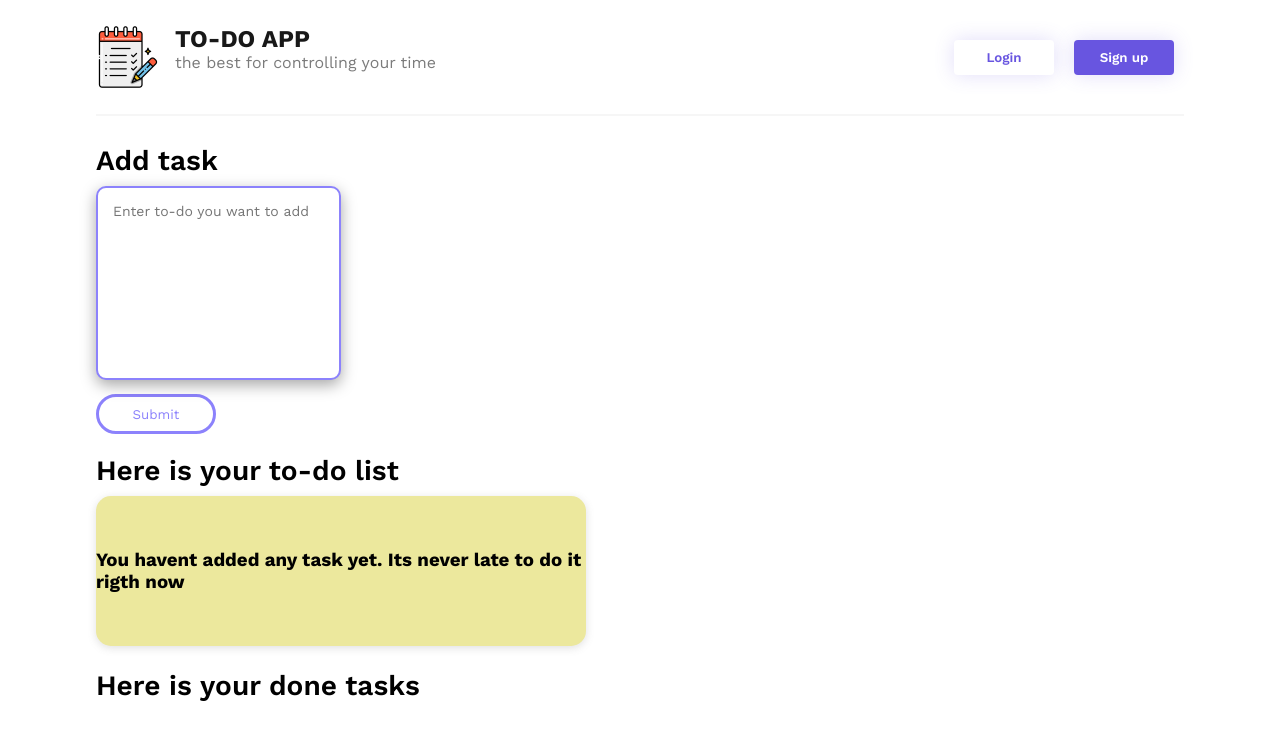
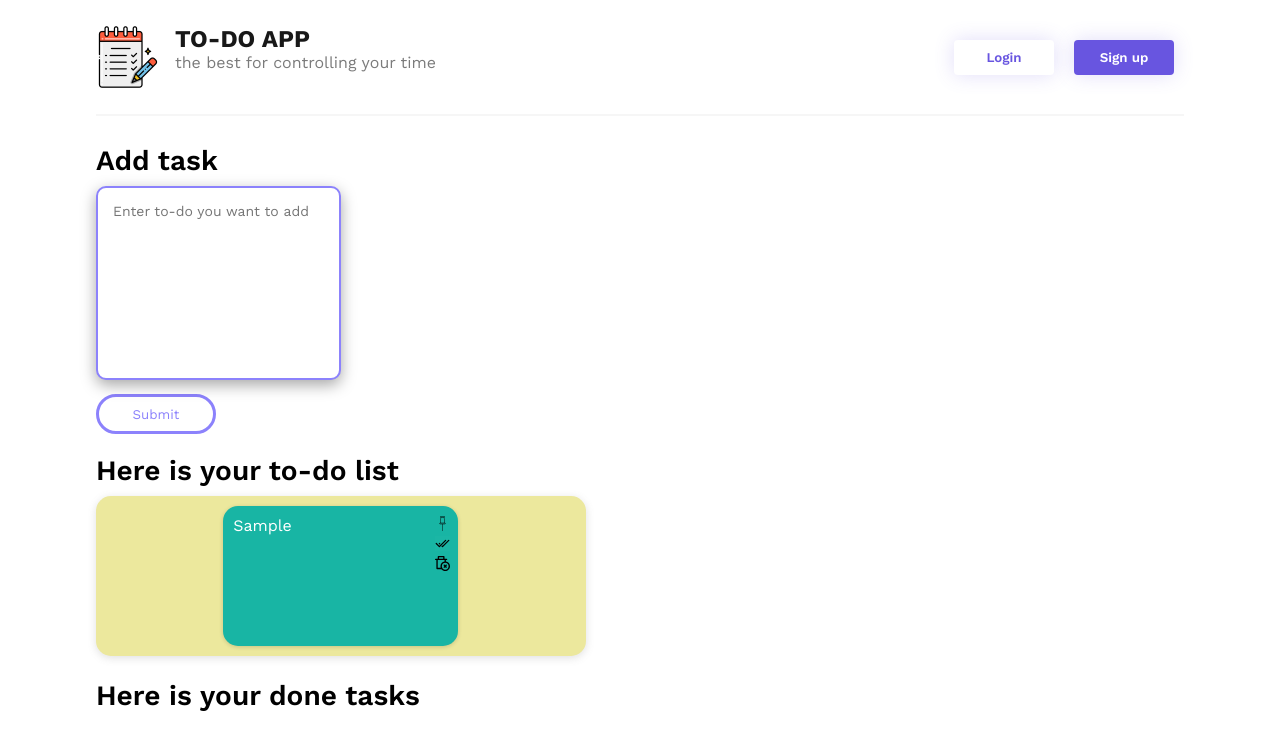
Before and after one commit to RemiixSp/todo-list, a React (Create React App) app: page / in a window 1280 px wide. Both pictures are taken after typing "Sample" into the empty fields and a click on the button "Submit". Shown: the top 750 px of the page. Built offline with nearby package versions, Linux system fonts and the light colour scheme.

Commit message:
refactor: :recycle: making svg button wrap

```diff
--- a/src/core/store/todo/index.tsx
+++ b/src/core/store/todo/index.tsx
@@ -5,8 +5,8 @@ import { getTasksFromLS } from '../../utils/getTasksFromLS';
 import { getPinOrUnpinTask, getFilteredTask } from './utils';
 
 const initialState: TodoState = {
-  listedTasks: [],
-  doneTasks: [],
+  listedTasks: getTasksFromLS().listedTasks,
+  doneTasks: getTasksFromLS().doneTasks,
 };
 
 export const todoSlice = createSlice({
@@ -14,13 +14,12 @@ export const todoSlice = createSlice({
   initialState,
   reducers: {
     inizialization: (state) => {
-      const listedTasks = getTasksFromLS().listedData;
-      const doneTasks = getTasksFromLS().doneData;
-      return {
-        ...state,
-        listedTasks,
-        doneTasks,
-      };
+      // const { listedTasks, doneTasks } = getTasksFromLS();
+      // return {
+      //   ...state,
+      //   listedTasks,
+      //   doneTasks,
+      // };
     },
     addTask: (state, action: PayloadAction<Task>) => {
       state.listedTasks.push(action.payload);
--- a/src/core/utils/getTasksFromLS.ts
+++ b/src/core/utils/getTasksFromLS.ts
@@ -1,6 +1,6 @@
 export const getTasksFromLS = () => {
   const data = localStorage.getItem('todos');
-  const listedData = data ? JSON.parse(data)?.listedTasks : [];
-  const doneData = data ? JSON.parse(data)?.doneTasks : [];
-  return { listedData, doneData };
+  const listedTasks = data ? JSON.parse(data)?.listedTasks : [];
+  const doneTasks = data ? JSON.parse(data)?.doneTasks : [];
+  return { listedTasks, doneTasks };
 };
--- a/src/ui/components/todoBlock/index.tsx
+++ b/src/ui/components/todoBlock/index.tsx
@@ -44,23 +44,28 @@ const TodoBlock: React.FC<TodoProps> = ({
     >
       <p className={styles.pinnedIdentifier}>pinned</p>
       <p className={cn({ [styles.doneDescription]: done })}>{description}</p>
-
-      <PinIcon
-        onClick={() => onPinClick?.(todoTask)}
+      <button
         className={cn(styles.todoImg, styles.todoPin, {
           [styles.imgWhenDone]: done,
         })}
-      />
-      <DoneIcon
-        onClick={() => onDoneClick?.(todoTask)}
+        onClick={() => onPinClick?.(todoTask)}
+      >
+        <PinIcon />
+      </button>
+      <button
         className={cn(styles.todoImg, styles.todoDone, {
           [styles.imgWhenDone]: done,
         })}
-      />
-      <DeleteIcon
+        onClick={() => onDoneClick?.(todoTask)}
+      >
+        <DoneIcon />
+      </button>
+      <button
+        className={cn(styles.todoImg, styles.todoDelete)}
         onClick={() => onDeleteClick(todoTask)}
-        className={cn(styles.todoImg, styles.todoDelete)}
-      />
+      >
+        <DeleteIcon />
+      </button>
     </div>
   );
 };
--- a/src/ui/components/todoBlock/todo.module.scss
+++ b/src/ui/components/todoBlock/todo.module.scss
@@ -20,6 +20,7 @@
     visibility: hidden;
   }
   .todoImg {
+    all: unset;
     position: absolute;
     top: 10px;
     left: 90%;
```
Also changed, not shown: src/media/images/done.svg.
